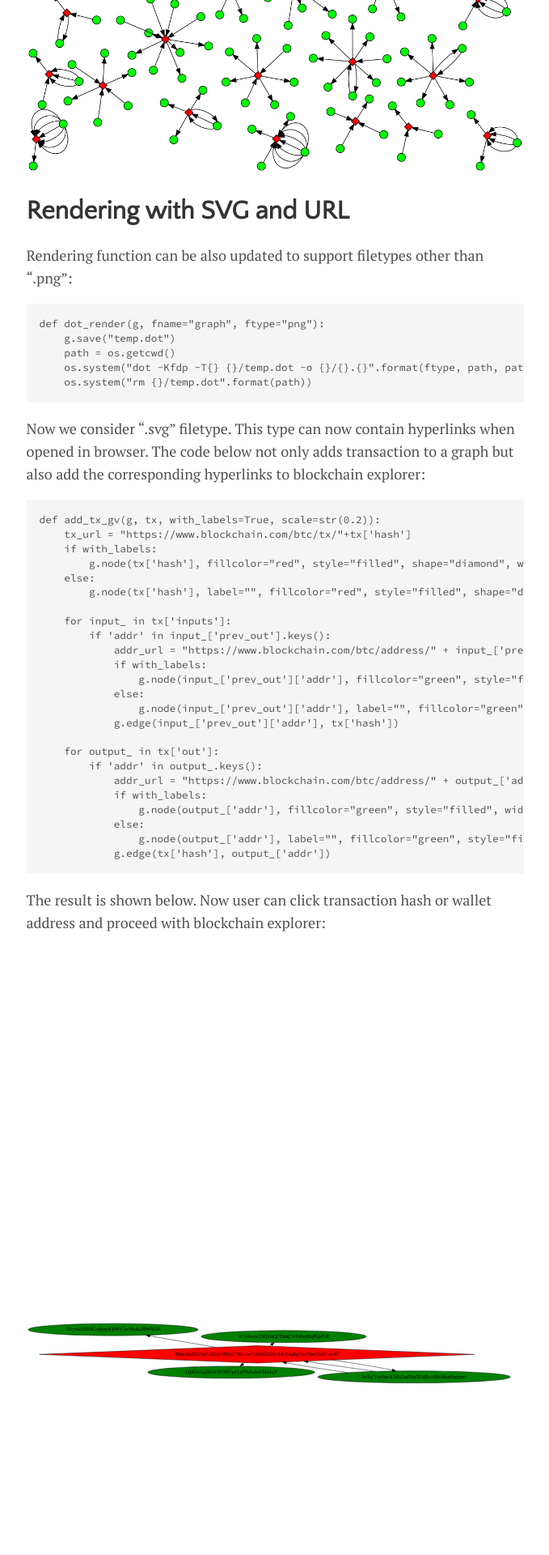
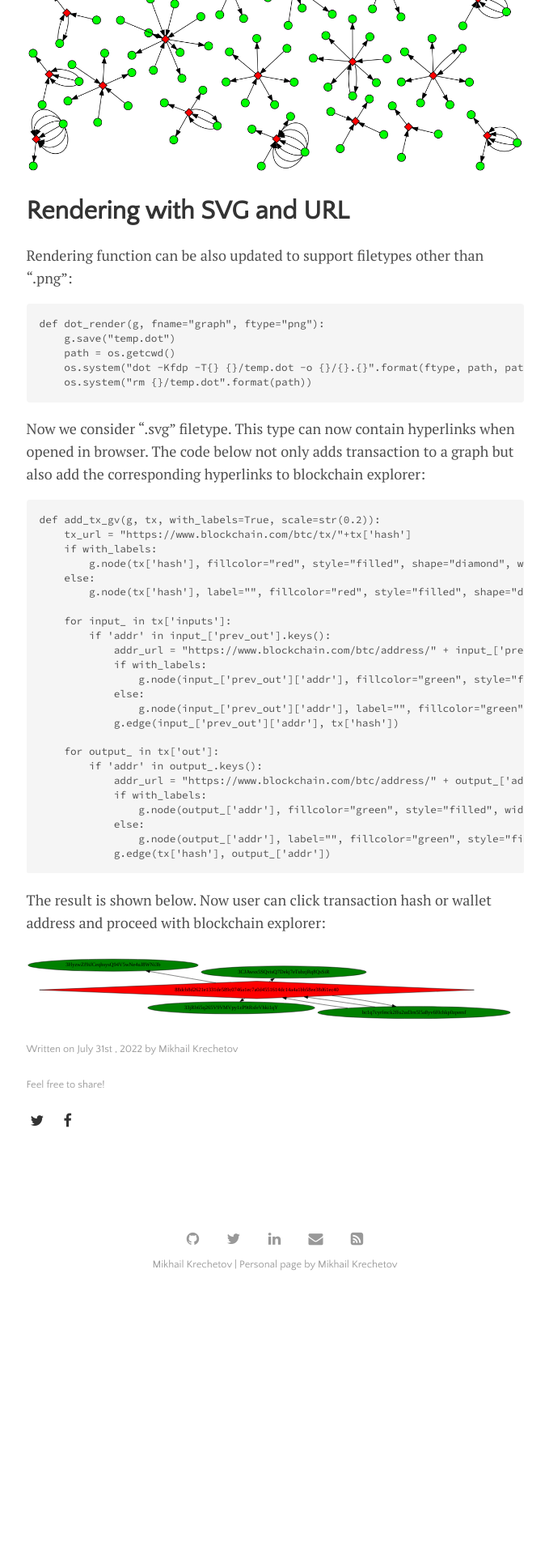
Before and after one commit to mkrechetov/mkrechetov.github.io, a Jekyll site: the page built from _posts/2022-07-31-transactions.markdown, in a window 1280 px wide. Shown: the part 4480-6400 px from the top of the page at 81% size, without its empty margins (300-979 px from the left). Built offline with Jekyll 4.4.1, drawn with Linux system fonts in a browser that asks for light colours; after the commit the page ends 6087 px from its top, so only the background shows below that.

Commit message:
fix height of svg 2

```diff
--- a/_posts/2022-07-31-transactions.markdown
+++ b/_posts/2022-07-31-transactions.markdown
@@ -194,4 +194,4 @@ def add_tx_gv(g, tx, with_labels=True, scale=str(0.2)):
 
 The result is shown below. Now user can click transaction hash or wallet address and proceed with blockchain explorer:
 
-<object data="../assets/transactions/tx13url.svg" width="600" height="1000"> </object>
+<object data="../assets/transactions/tx13url.svg" width="600" height="100"> </object>
```
